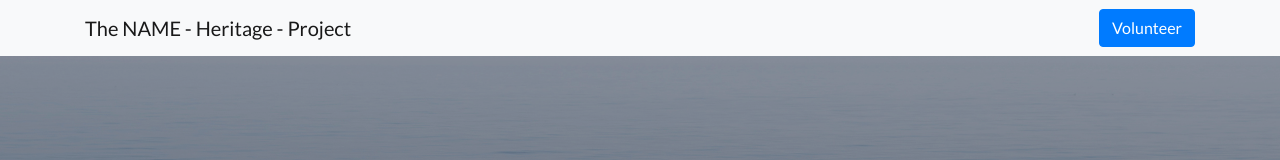
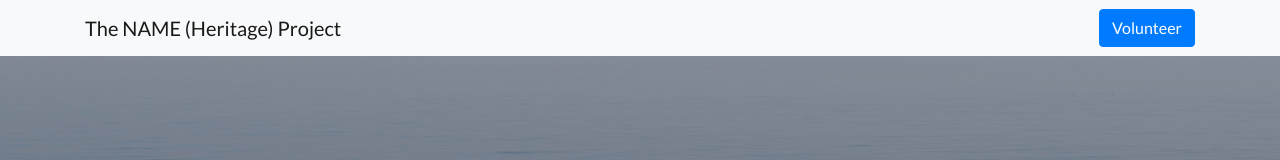
Before and after one commit to redi2/name-project-front, a React (Create React App) app: page / in a window 1280 px wide. Shown: the top 160 px of the page. Built offline with nearby package versions, Linux system fonts and the light colour scheme.

Commit message:
fixing the title found in the home page is done

```diff
--- a/src/App.js
+++ b/src/App.js
@@ -3,42 +3,42 @@
  *
  * @author Practical IT
  */
-import React, { Fragment, useState } from 'react';
-import {BrowserRouter as Router, Switch, Route} from 'react-router-dom';
+import React, { Fragment, useState } from "react";
+import { BrowserRouter as Router, Switch, Route } from "react-router-dom";
 
-import './App.css';
+import "./App.css";
 
-import AddMoreDetail from './components/name/more-detail';
-import LandingParent from './components/landing/landing-parent';
+import AddMoreDetail from "./components/name/more-detail";
+import LandingParent from "./components/landing/landing-parent";
 
 function App() {
   const routes = [
     {
-      path: '/',
-      component: LandingParent
+      path: "/",
+      component: LandingParent,
     },
     {
-      path: '/more-detail',
-      component: AddMoreDetail
-    }
+      path: "/more-detail",
+      component: AddMoreDetail,
+    },
   ];
 
   return (
     <Router>
       <Fragment>
-
         <nav className="navbar navbar-light bg-light static-top">
           <div className="container">
-          <a className="navbar-brand" href="#">The NAME - Heritage - Project</a>
-          <a className="btn btn-primary" href="#">Volunteer</a>
+            <a className="navbar-brand" href="#">
+              The NAME (Heritage) Project
+            </a>
+            <a className="btn btn-primary" href="#">
+              Volunteer
+            </a>
           </div>
         </nav>
 
-      {routes.map( ({path, component}) => {
-        return (<Route
-          path={path} exact
-          component={component}
-          />);
+        {routes.map(({ path, component }) => {
+          return <Route path={path} exact component={component} />;
         })}
         <footer className="footer bg-light">
           <div className="container">
@@ -61,7 +61,9 @@ function App() {
                     <a href="#">Privacy Policy</a>
                   </li>
                 </ul>
-              <p className="text-muted small mb-4 mb-lg-0">&copy; ThePracticalIT. All Rights Reserved.</p>
+                <p className="text-muted small mb-4 mb-lg-0">
+                  &copy; ThePracticalIT. All Rights Reserved.
+                </p>
               </div>
               <div className="col-lg-6 h-100 text-center text-lg-right my-auto">
                 <ul className="list-inline mb-0">
@@ -85,7 +87,6 @@ function App() {
             </div>
           </div>
         </footer>
-
       </Fragment>
     </Router>
   );
```
Lines whose indentation alone changed are shown as unchanged.
